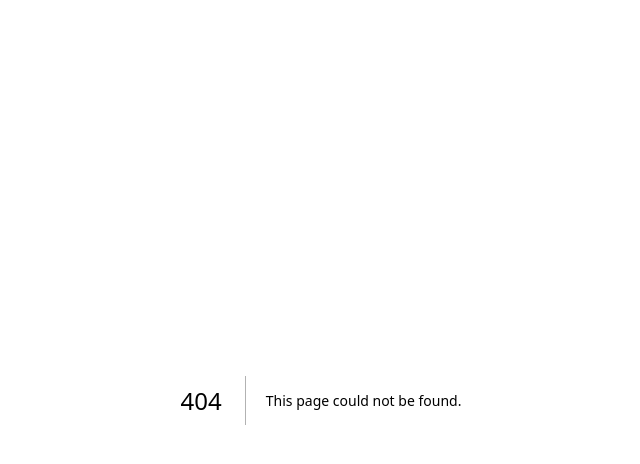
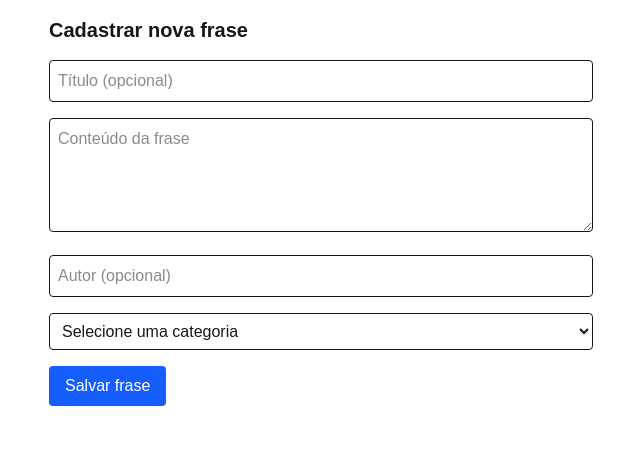
Before and after one commit to ubirajarafree/frasapp-cejusc, a Next.js app: page /nova-frase in a window 1280 px wide. Before the commit this address had no page. Shown: the top 464 px of the page, without its empty margins (319-959 px from the left). Built offline with nearby package versions, Linux system fonts and the light colour scheme.

Commit message:
rota /nova-frase

```diff
--- /dev/null
+++ b/src/app/nova-frase/page.tsx
@@ -0,0 +1,7 @@
+import FraseForm from "@/components/fraseForm";
+
+export default function NovaFrase() {
+  return (
+    <FraseForm />
+  );
+}
--- /dev/null
+++ b/src/components/fraseForm.tsx
@@ -0,0 +1,92 @@
+"use client";
+
+import { useState } from "react";
+import { Categoria } from "@/lib/types";
+
+export default function FraseForm() {
+  const [titulo, setTitulo] = useState("");
+  const [conteudo, setConteudo] = useState("");
+  const [autor, setAutor] = useState("");
+  const [categoria, setCategoria] = useState<Categoria | "">("");
+  const [erros, setErros] = useState<string[]>([]);
+
+  const categorias = Object.values(Categoria);
+
+  const validar = () => {
+    const e: string[] = [];
+    if (!conteudo.trim()) e.push("O conteúdo é obrigatório.");
+    if (!categoria) e.push("Selecione uma categoria.");
+    return e;
+  };
+
+  const handleSubmit = async (e: React.FormEvent) => {
+    e.preventDefault();
+    const errosValidacao = validar();
+    if (errosValidacao.length > 0) {
+      setErros(errosValidacao);
+      return;
+    }
+
+    // Aqui futuramente vamos enviar ao Supabase
+    console.log({ titulo, conteudo, autor, categoria });
+    setErros([]);
+  };
+
+  return (
+    <form onSubmit={handleSubmit} className="max-w-xl mx-auto p-4 space-y-4">
+      <h2 className="text-xl font-bold">Cadastrar nova frase</h2>
+
+      {erros.length > 0 && (
+        <ul className="bg-red-100 text-red-700 p-2 rounded">
+          {erros.map((erro, i) => (
+            <li key={i}>{erro}</li>
+          ))}
+        </ul>
+      )}
+
+      <input
+        type="text"
+        placeholder="Título (opcional)"
+        value={titulo}
+        onChange={(e) => setTitulo(e.target.value)}
+        className="w-full p-2 border rounded"
+      />
+
+      <textarea
+        placeholder="Conteúdo da frase"
+        value={conteudo}
+        onChange={(e) => setConteudo(e.target.value)}
+        className="w-full p-2 border rounded"
+        rows={4}
+      />
+
+      <input
+        type="text"
+        placeholder="Autor (opcional)"
+        value={autor}
+        onChange={(e) => setAutor(e.target.value)}
+        className="w-full p-2 border rounded"
+      />
+
+      <select
+        value={categoria}
+        onChange={(e) => setCategoria(e.target.value as Categoria)}
+        className="w-full p-2 border rounded"
+      >
+        <option value="">Selecione uma categoria</option>
+        {categorias.map((cat) => (
+          <option key={cat} value={cat}>
+            {cat}
+          </option>
+        ))}
+      </select>
+
+      <button
+        type="submit"
+        className="bg-blue-600 text-white px-4 py-2 rounded hover:bg-blue-700"
+      >
+        Salvar frase
+      </button>
+    </form>
+  );
+}
```
